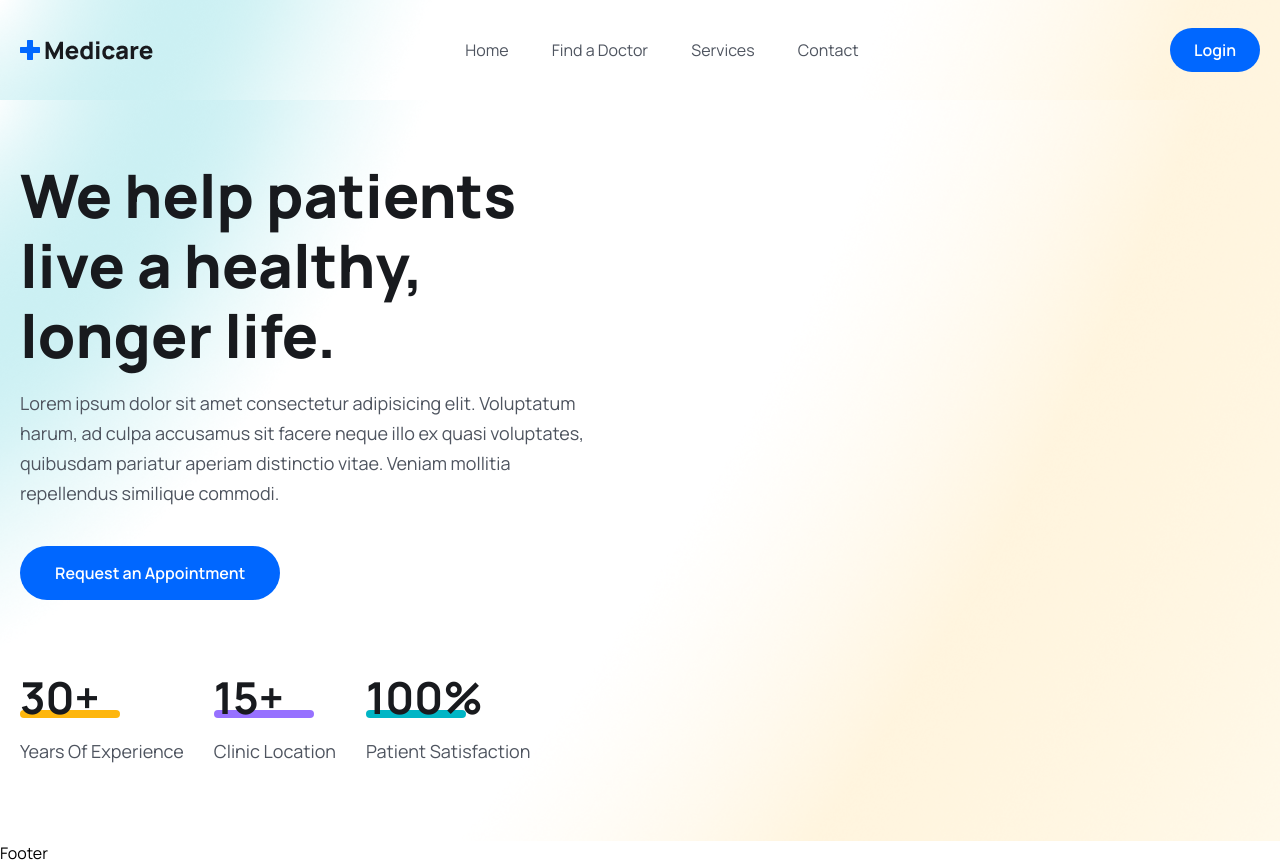
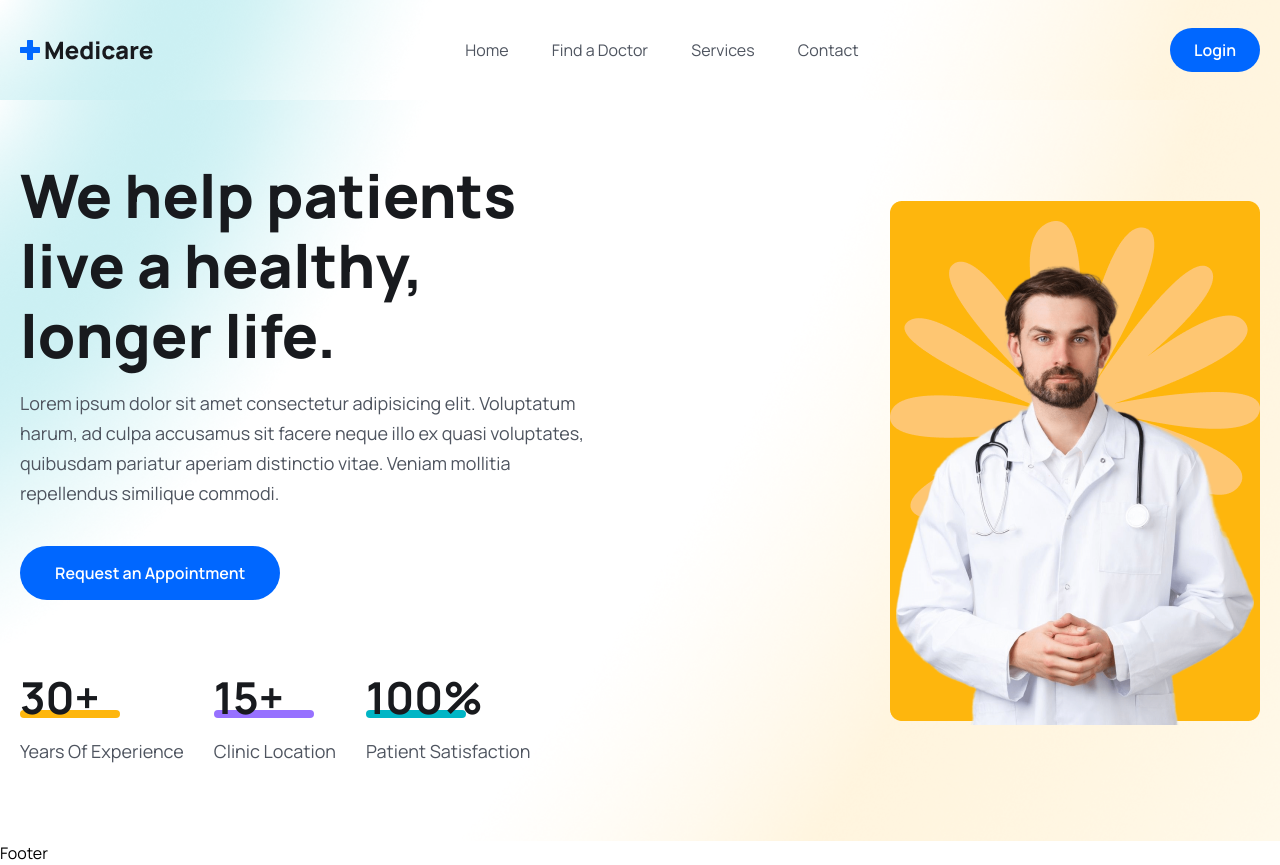
Before and after one commit to aroraadivya/Mern-Stack-Medicare, a React (Vite) app in the folder frontend/: page / in a window 1280 px wide. Built offline with nearby package versions, Linux system fonts and the light colour scheme.

Commit message:
import hero img 1

```diff
--- a/frontend/src/pages/Home.jsx
+++ b/frontend/src/pages/Home.jsx
@@ -1,4 +1,5 @@
 import React from 'react';
+import heroImg01 from '../assets/images/hero-img01.png';
 
 const Home = () => {
     return <>
@@ -48,6 +49,11 @@ const Home = () => {
                         </div>
                     </div>
                 </div>
+                {/* hero content */}
+
+                <div>
+                    <img src={heroImg01} alt=''></img>
+                </div>
             </div>
         </div>
     </section>
```
